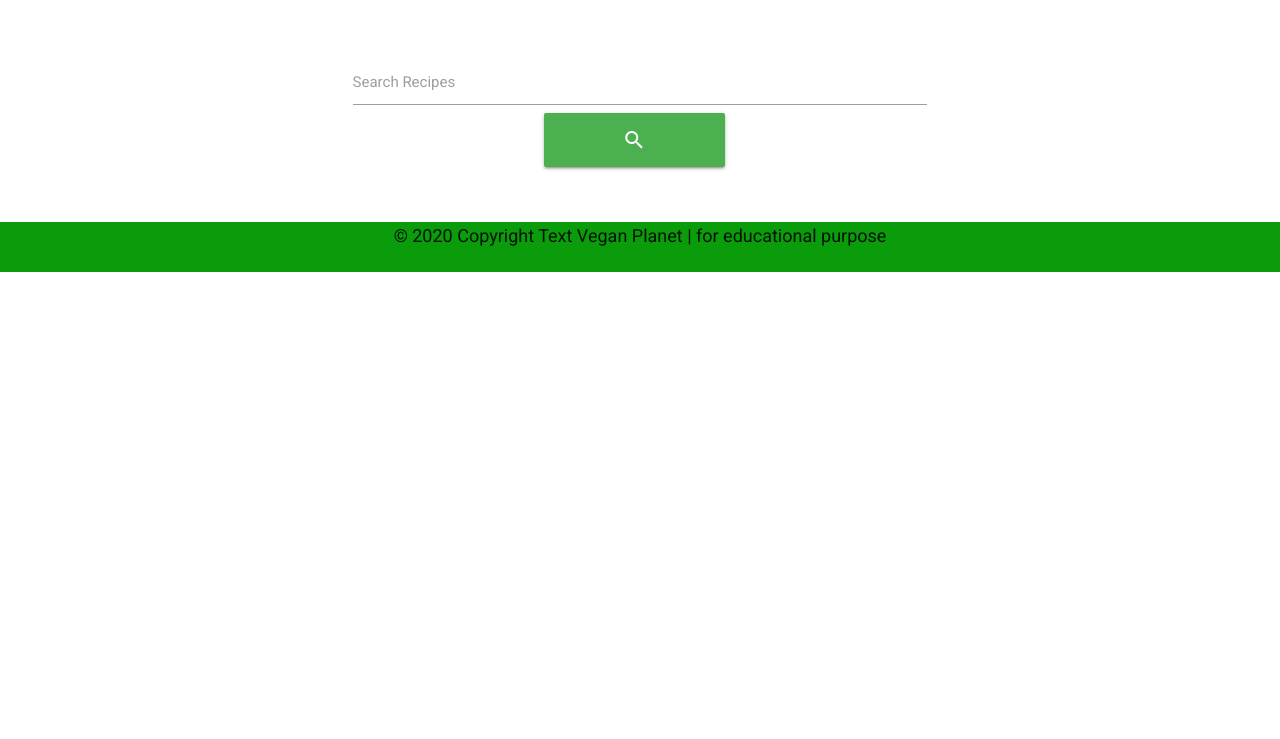
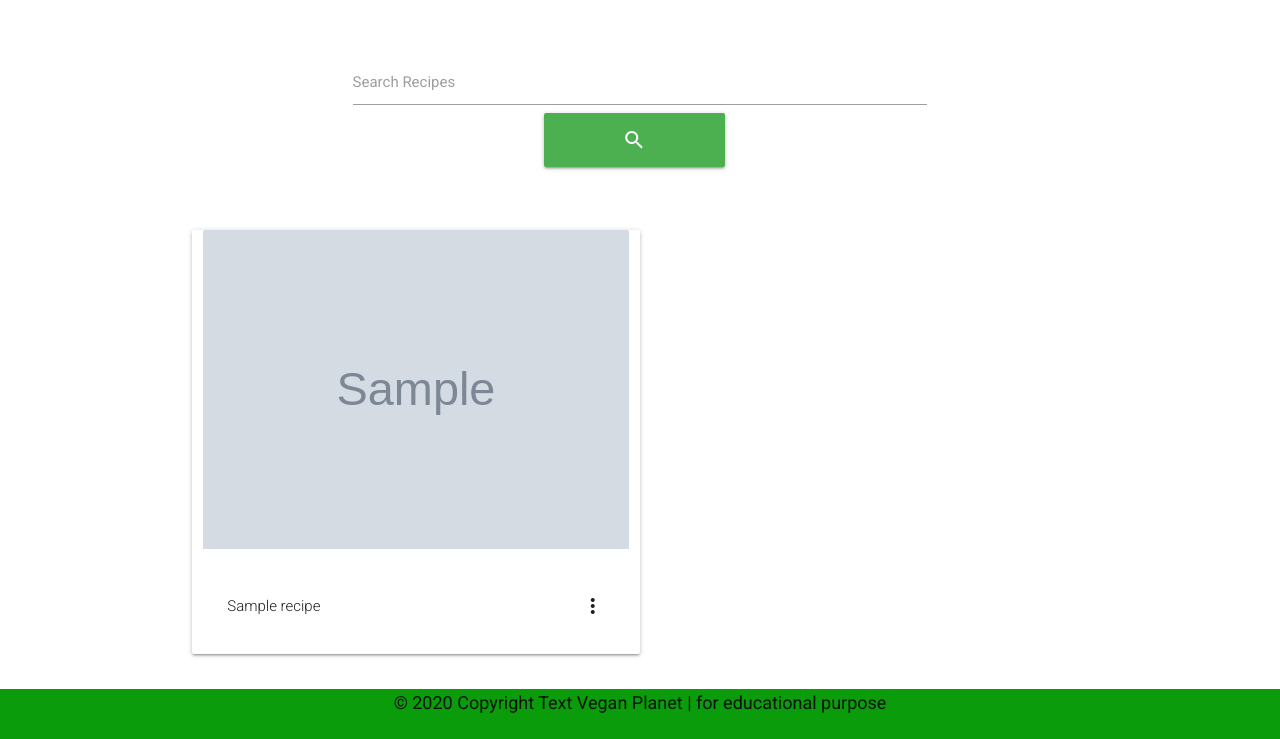
Before and after one commit to Tabita99/Planet-Vegan, a Flask app: template templates/search.html in a window 1280 px wide. Shown: the part 823-1562 px from the top of the page. Before the commit the page ends 1095 px from the top, so only its background shows below. Run offline with Flask 2, Linux system fonts and the light colour scheme; the template is opened without the code that fills it: most values are stand-ins (such as "Sample title", 1, 10 or a date in 2020); grey boxes marked "Sample" are stand-in pictures; some libraries are stand-ins or nearby versions; some web fonts are replaced.

Commit message:
recipe layout added and for loop jinja

```diff
--- a/templates/search.html
+++ b/templates/search.html
@@ -22,8 +22,48 @@
 					</div>
 				</form>
 			</div>
+			<div class="row">
+				{% for recipe in recipes %}
+				<!-- front of the card -->
+				<div class="card col m6 s12">
+					<div class="card-image waves-effect waves-block waves-light">
+						<img class="responsive-img activator" src="{{recipe.image}}" alt="{{recipe.recipe_name}}">
+			            </div>
 
-		</div>
-
-
+						<div class="card-content">
+							<h5 class="card-title activator grey-text text-darken-4 recipe-name">
+								{{recipe.recipe_name}}<i class="material-icons right">more_vert</i></h5>
+						</div>
+						<!-- back of the card  (layout copied from cecilia binck) -->
+						<div class="card-reveal">
+							<div class="row col s12 ">
+								<h5 class="card-title grey-text text-darken-4"><i class="material-icons right">close</i></h5>
+							</div>
+							<div class="row col s12 card-middle">
+								<div class="col s4"> <i class="material-icons prefix light-green">query_builder</i>
+									<p>{{recipe.prep_time}}</p>
+									<p>Prep</p>
+								</div>
+								<div class="col s4"> <i class="material-icons prefix light-green">hourglass_empty</i>
+									<p>{{recipe.time_to_cook}}</p>
+									<p>Cook</p>
+								</div>
+								<div class="col s4"> <i class="material-icons prefix light-green">restaurant</i>
+									<p>{{recipe.serves}}</p>
+									<p>Serves</p>
+								</div>
+							</div>
+							<div class="card-end col s12">
+								<p>{{recipe.recipe_description}}</p>
+								<p> credit: {{recipe.credit}}</p>
+							</div>
+							<div class="button col s12 center-align">
+								<a href="{{ url_for('open_recipe', recipe_id=recipe._id) }}"
+									class="waves-effect waves-light open btn btn_small light-green">Open Recipe</a>
+							</div>
+						</div>
+					</div>
+					{% endfor %}
+				</div>
+			</div>
 {% endblock %}
```
